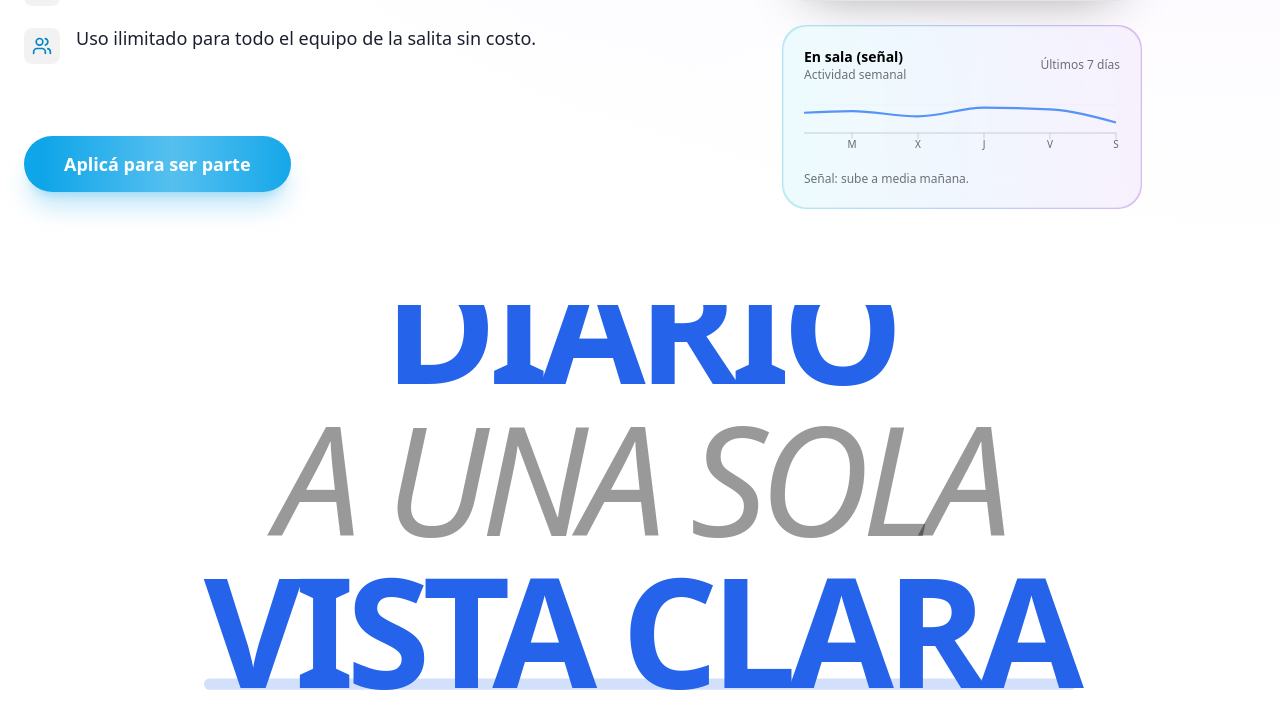
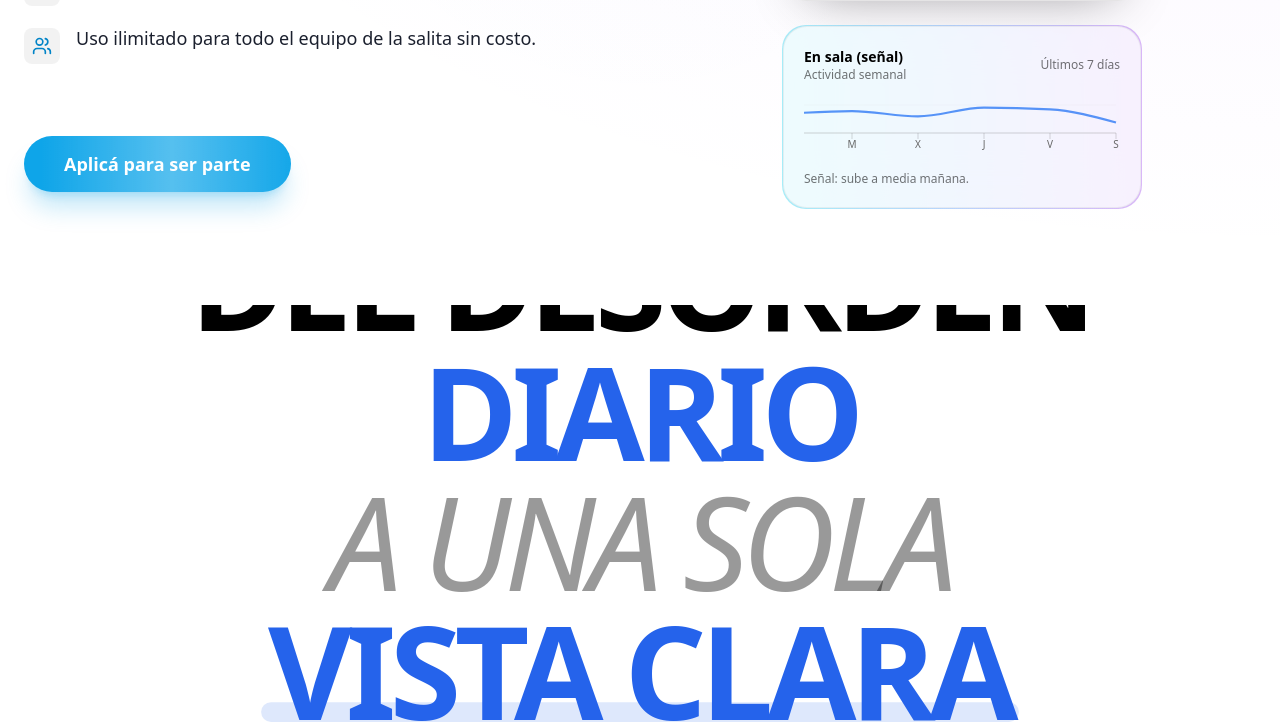
Before and after one commit to MED-LIFE/zanoo-landing, a Next.js app: page / in a window 1280 px wide. Shown: the part 898-1625 px from the top of the page. Built offline with nearby package versions, Linux system fonts and the light colour scheme.

Commit message:
fix: optimize hero scroll-out speed and refine underline styling

```diff
--- a/src/components/ZanooLanding.tsx
+++ b/src/components/ZanooLanding.tsx
@@ -1428,17 +1428,18 @@ export default function ZanooLanding() {
             <section id="producto" className="h-screen flex items-center justify-center bg-white dark:bg-black overflow-hidden relative sticky top-0 z-0">
                 <motion.div
                     style={{
-                        opacity: useTransform(useScroll().scrollYProgress, [0.35, 0.45], [1, 0]),
-                        scale: useTransform(useScroll().scrollYProgress, [0.35, 0.45], [1, 0.95]),
+                        opacity: useTransform(useScroll().scrollYProgress, [0.05, 0.15], [1, 0]),
+                        y: useTransform(useScroll().scrollYProgress, [0.05, 0.2], [0, -100]),
+                        scale: useTransform(useScroll().scrollYProgress, [0.05, 0.2], [1, 0.9]),
                     }}
                     className="max-w-7xl mx-auto px-6 text-center"
                 >
-                    <h2 className="text-4xl sm:text-5xl md:text-7xl lg:text-[10rem] font-black tracking-tighter leading-[0.8] text-black dark:text-white transition-colors duration-500 text-balance uppercase">
+                    <h2 className="text-4xl sm:text-5xl md:text-7xl lg:text-[9rem] font-black tracking-tighter leading-[0.8] text-black dark:text-white transition-colors duration-500 text-balance uppercase">
                         Del desorden <span className="text-blue-600">diario</span>
                         <br />
-                        <span className="text-black/40 dark:text-white/40 font-light italic">a una sola</span> <span className="relative inline-block">
-                            <span className="text-blue-600">vista clara</span>
-                            <span className="absolute bottom-4 left-0 w-full h-3 bg-blue-600/20 rounded-full -z-10" />
+                        <span className="text-black/40 dark:text-white/40 font-light italic">a una sola</span> <span className="relative inline-block px-2">
+                            <span className="text-blue-600 relative z-10">vista clara</span>
+                            <span className="absolute bottom-[10%] left-0 w-full h-[15%] bg-blue-600/15 rounded-full z-0" />
                         </span>
                         <br />
                         y en <span className="text-blue-600 italic">tiempo real</span>
```
